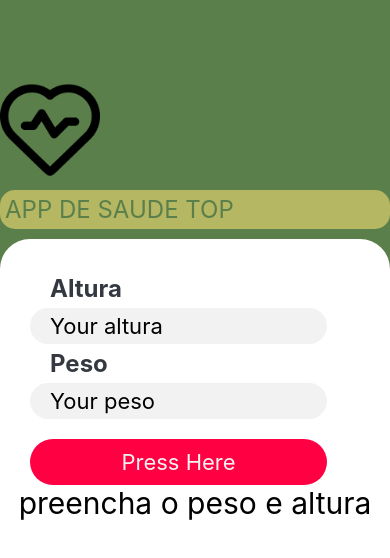
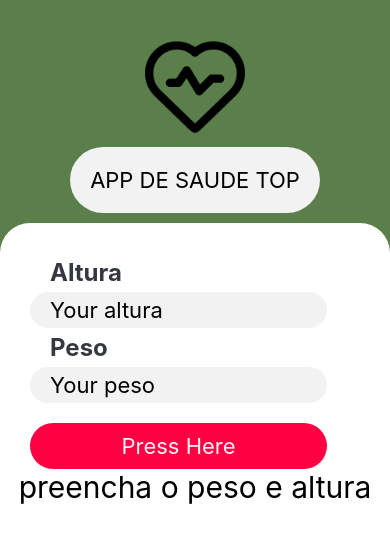
Before and after one commit to KauanSundays/React-native-course-onebitcode, a React Native app: screen / in a window 390 px wide. Shown: the top 558 px of the page. Built offline with nearby package versions, Linux system fonts and the light colour scheme.

Commit message:
feat: "WIP"

```diff
--- a/App.js
+++ b/App.js
@@ -19,8 +19,10 @@ export default function App() {
 const styles = StyleSheet.create({
   container: {
     flex: 1,
+    justifyContent: 'center',
+    alignItems: 'center',
     backgroundColor: '#5A7F4B',
-    paddingTop: 80,
+    paddingTop: 130,
   },
 
   saudeicon: {
--- a/src/components/title/index.js
+++ b/src/components/title/index.js
@@ -3,9 +3,24 @@ import React from 'react'
 
 export default function Title() { // Esse é o nome que esta exportando
     return(
-        <View>
-            <Text style={{fontSize:24, color: '#5A7F4B', backgroundColor: '#B5B763',padding: 5, borderRadius: 15 }}>APP DE SAUDE TOP</Text>
+        <View style={styles.container}>
+            <Text style= {styles.titleText}>
+                APP DE SAUDE TOP
+            </Text>
+        </View>
+    );
+}
 
-        </View>
-    )
-}
+const styles = StyleSheet.create({
+    container: {
+      justifyContent: 'center',
+      alignItems: 'center',
+    },
+    titleText: {
+      borderRadius: 50,
+      backgroundColor: '#F2F2F2',
+      fontSize: 22,
+      paddingVertical: 20,
+      paddingHorizontal: 20,
+    },
+  });
```
